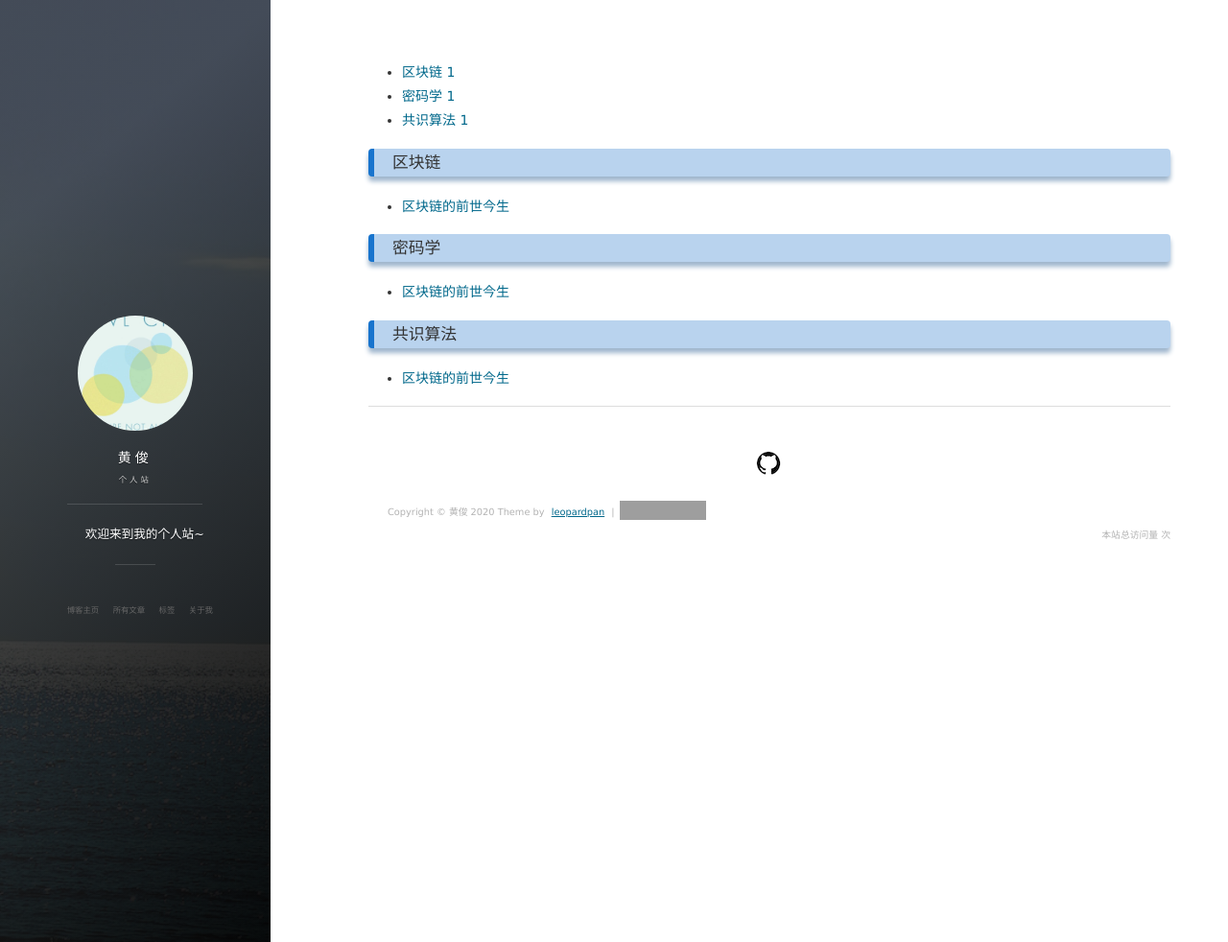
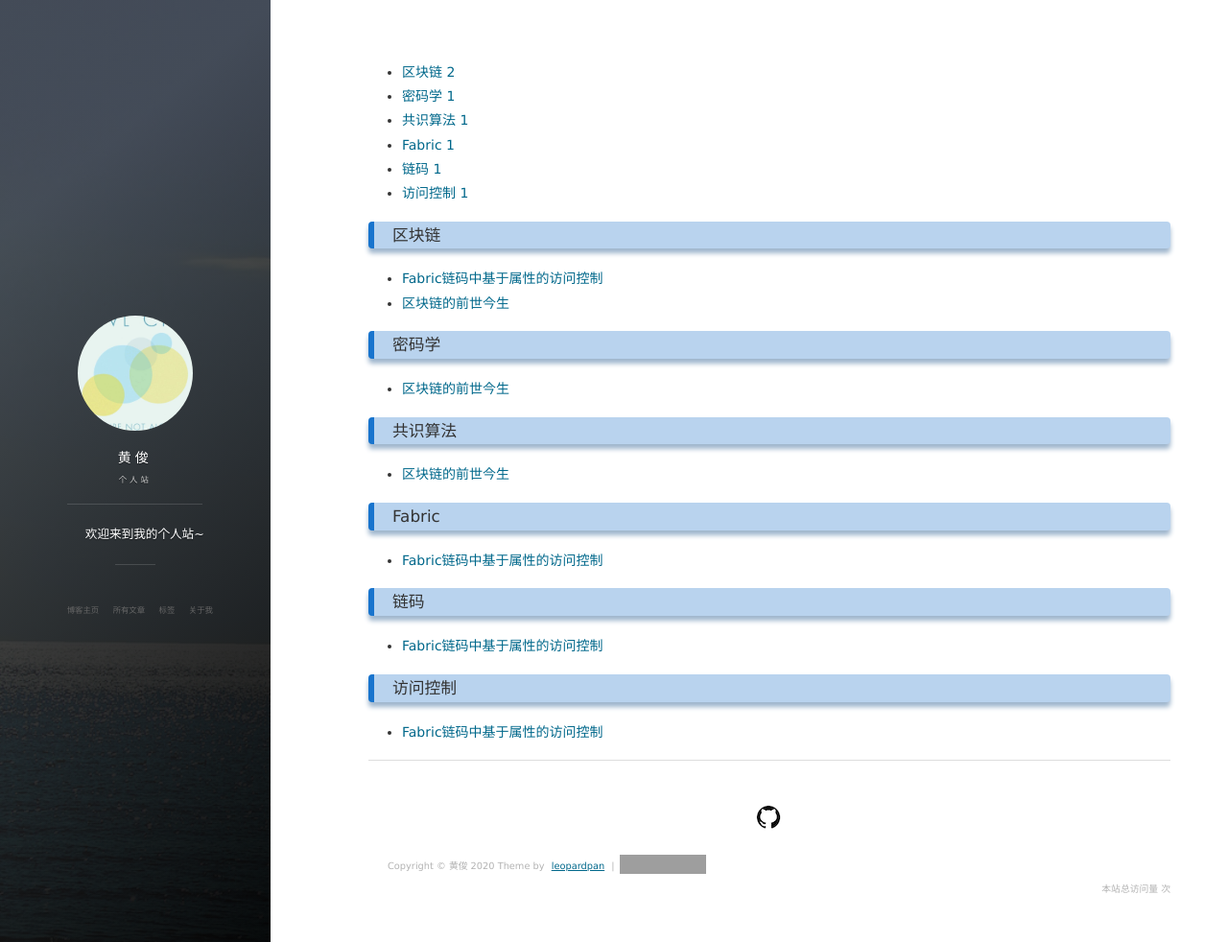
Before and after one commit to hjun007/hjun007.github.io, a Jekyll site: the page built from tags.html, in a window 1280 px wide and 982 px high. Shown: the whole window at 96% size. Built offline with Jekyll 4.4.1, drawn with Linux system fonts in a browser that asks for light colours; nearby versions of some CDN libraries; comment, search, counter and statistics services are not loaded; grey boxes are pictures that could not be loaded.

Commit message:
Update 2020-07-15-fabric-abac.md

````diff
--- a/_posts/2020-07-15-fabric-abac.md
+++ b/_posts/2020-07-15-fabric-abac.md
@@ -1,19 +1,27 @@
+---
+layout: post
+title: "Fabric链码中基于属性的访问控制"
+date: 2020-07-15
+description: "2020-07-15-Fabric链码中基于属性的访问控制"
+categories: 区块链
+
+tag: [区块链,Fabric,链码,访问控制]
+
+---
+
 # 在用户证书中加入自定义属性
 
-可以使用fabric-ca-client在证书中加入自定义属性
-
-```
+- 使用fabric-ca-client在证书中加入自定义属性
+```bash
 # 管理员register用户id的时候，加上自定义属性
 $ fabric-ca-client register --id.name user1 --id.secret user1pw --id.type user --id.affiliation org1 --id.attrs 'attr1=value1'
 # 管理员enroll用户的时候，指定之前注册的id中的哪些属性要加入到证书中
 fabric-ca-client enroll -u http://user1:user1pw@localhost:7054 --enrollment.attrs "attr1,attr2:opt"
 # enroll的时候，属性后面加opt，说明该属性是可选的，不带opt的属性，是在register用户id的时候必须指定该属性，否则enroll失败
 ```
-
-也可以使用fabric-ca-sdk在证书中加入自定义属性
+- 使用fabric-ca-sdk在证书中加入自定义属性
 以fabric-samples/fabcar/java/src/main/java/org/example/RegisterUser.java为例
-
-```
+```java
 /*
 SPDX-License-Identifier: Apache-2.0
 */
@@ -138,16 +146,12 @@ public class RegisterUser {
 
 }
 ```
-
 用openssl查看enroll获得的证书
-
-```
+```bash
 openssl x509 -in user1.crt.pem -text -noout
 ```
-
 可以看到证书里面已经包含了指定的属性了
-
-```
+```bash
 Certificate:
     Data:
         Version: 3 (0x2)
@@ -188,16 +192,13 @@ Certificate:
          02:20:54:4e:a7:47:02:2b:ef:d8:9e:25:bf:4b:d3:60:db:51:
          b2:ee:bc:40:a9:00:4b:af:05:70:13:a1:43:c2:ef:8b
 ```
-
 # 在链码中使用自定义属性
 在链码中引入cid包
-
-```
+```go
 "github.com/hyperledger/fabric/core/chaincode/shim/ext/cid"
 ```
 在链码中使用cid包，以fabcar中的createCar为例
-
-```
+```go
 func (s *SmartContract) createCar(APIstub shim.ChaincodeStubInterface, args []string) sc.Response {
 
 	if len(args) != 5 {
@@ -224,11 +225,9 @@ func (s *SmartContract) createCar(APIstub shim.ChaincodeStubInterface, args []st
 	return shim.Success([]byte(retVal))
 }
 ```
-
 # 用前面注册得到的用户去调用链码
 修改一下fabcar的ClientApp.java
-
-```
+```java
 /*
 SPDX-License-Identifier: Apache-2.0
 */
@@ -288,16 +287,12 @@ public class ClientApp {
 	}
 }
 ```
-
 执行SDK
-
-```
+```bash
 fabcar/java$ mvn test
 ```
-
 输出结果如下：
-
-```
+```bash
 -------------------------------------------------------
  T E S T S
 -------------------------------------------------------
@@ -314,5 +309,4 @@ Results :
 
 Tests run: 1, Failures: 0, Errors: 0, Skipped: 0
 ```
-
 可以看到，能够正常读取到自定义的attr1的值
````
